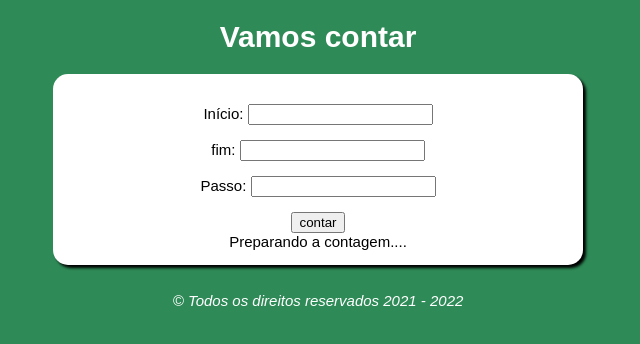
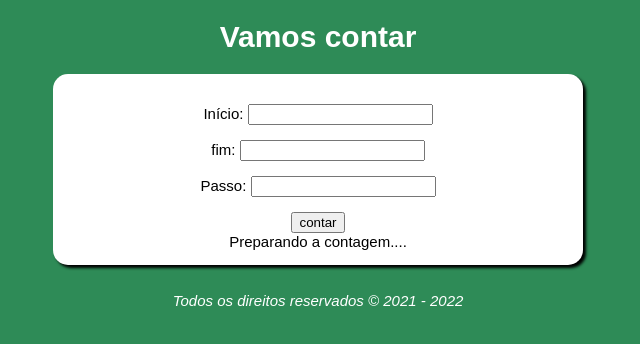
Before and after one commit to marcilio-s/aulas-javascript, a plain HTML site: page contagem/index.html in a window 1280 px wide. Shown: the full height of the page, 322-962 px from the left. Drawn offline with Linux system fonts and the light colour scheme.

Commit message:
atualização do footer

```diff
--- a/contagem/index.html
+++ b/contagem/index.html
@@ -22,7 +22,7 @@
         </div>
         <div id="res">Preparando a contagem....</div>
 </section>
-<footer><p>© Todos os direitos reservados 2021 - 2022</p></footer>
+<footer><p>Todos os direitos reservados © 2021 - 2022</p></footer>
     <script src="script.js"></script>
 </body>
 </html>
```
